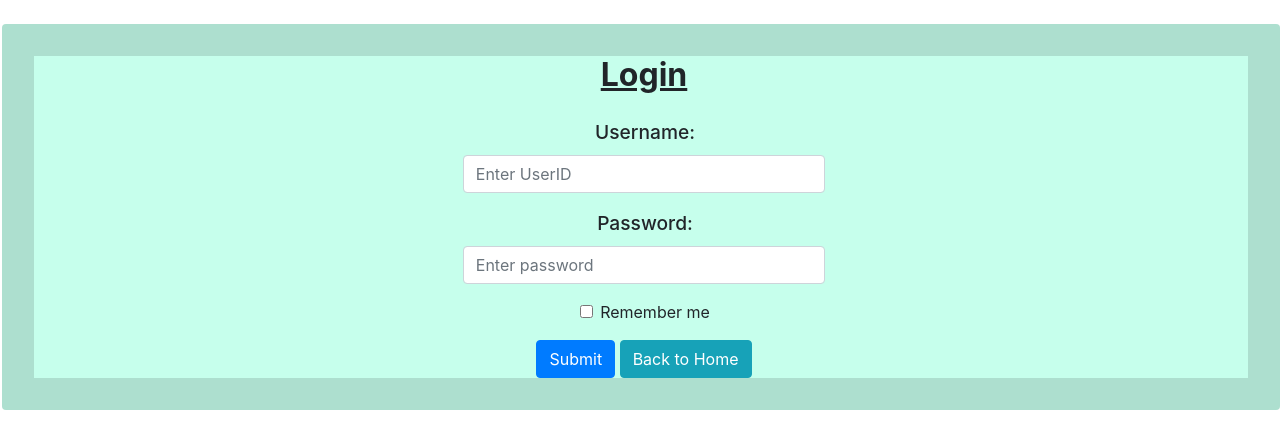
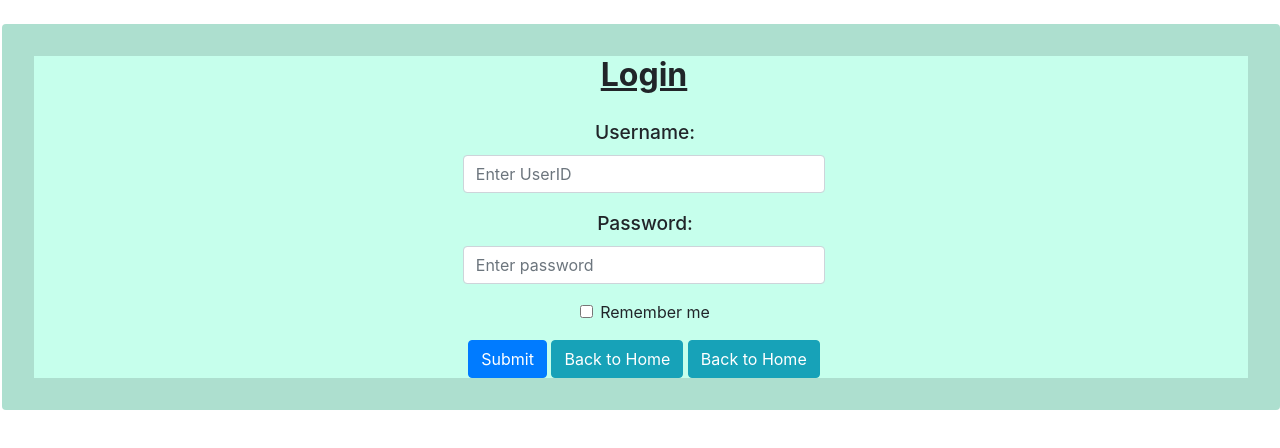
Before and after one commit to JaiSurya009/JaiSurya009.github.io, a plain HTML site: page ongc_quiz/login.html in a window 1280 px wide. Drawn offline with nearby package versions, Linux system fonts and the light colour scheme.

Commit message:
Update login.html

```diff
--- a/ongc_quiz/login.html
+++ b/ongc_quiz/login.html
@@ -70,6 +70,7 @@
         <span></span><span></span>
         <button type="submit" class="btn btn-primary">Submit</button>
         <button href="C:\Material\web.html" type="button" class="btn btn-info">Back to Home</button>
+        <button href="web1.html" type="button" class="btn btn-info">Back to Home</button>
         <span></span>
       </form>
     </div>
```
